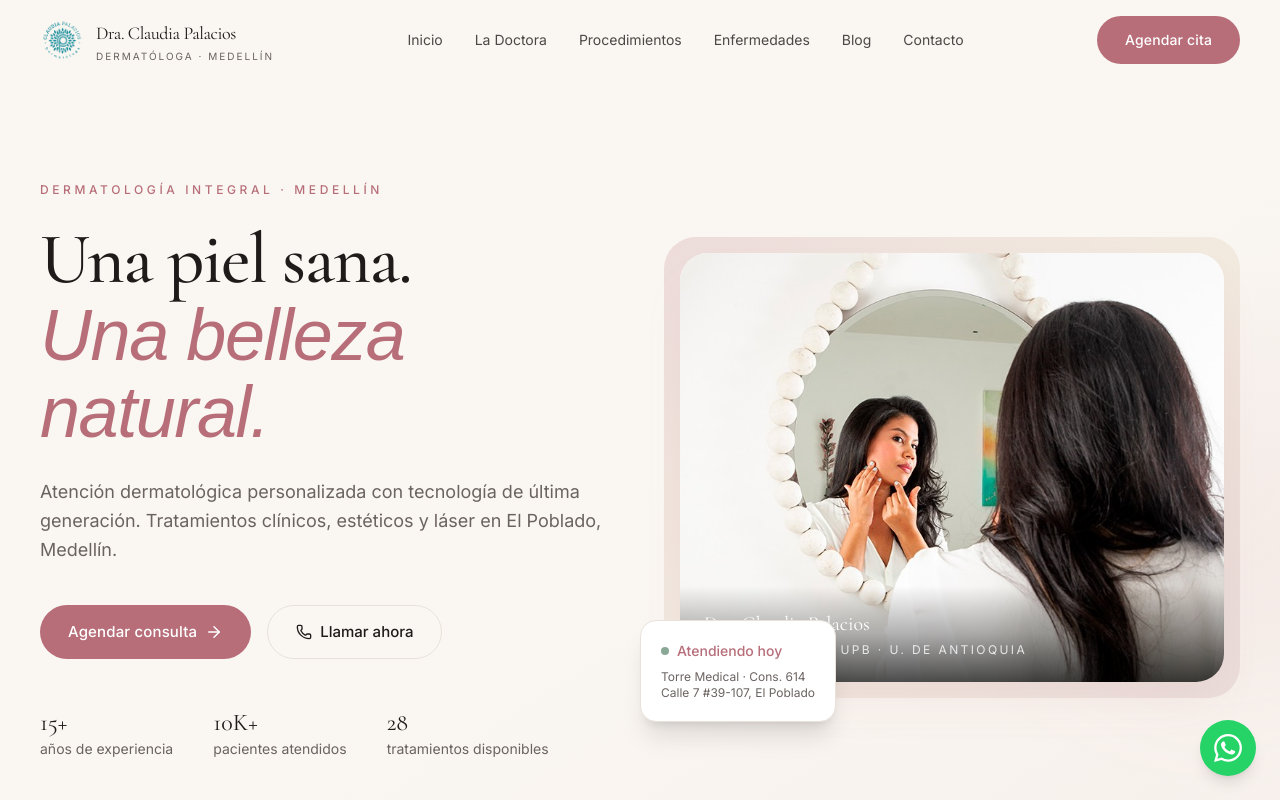
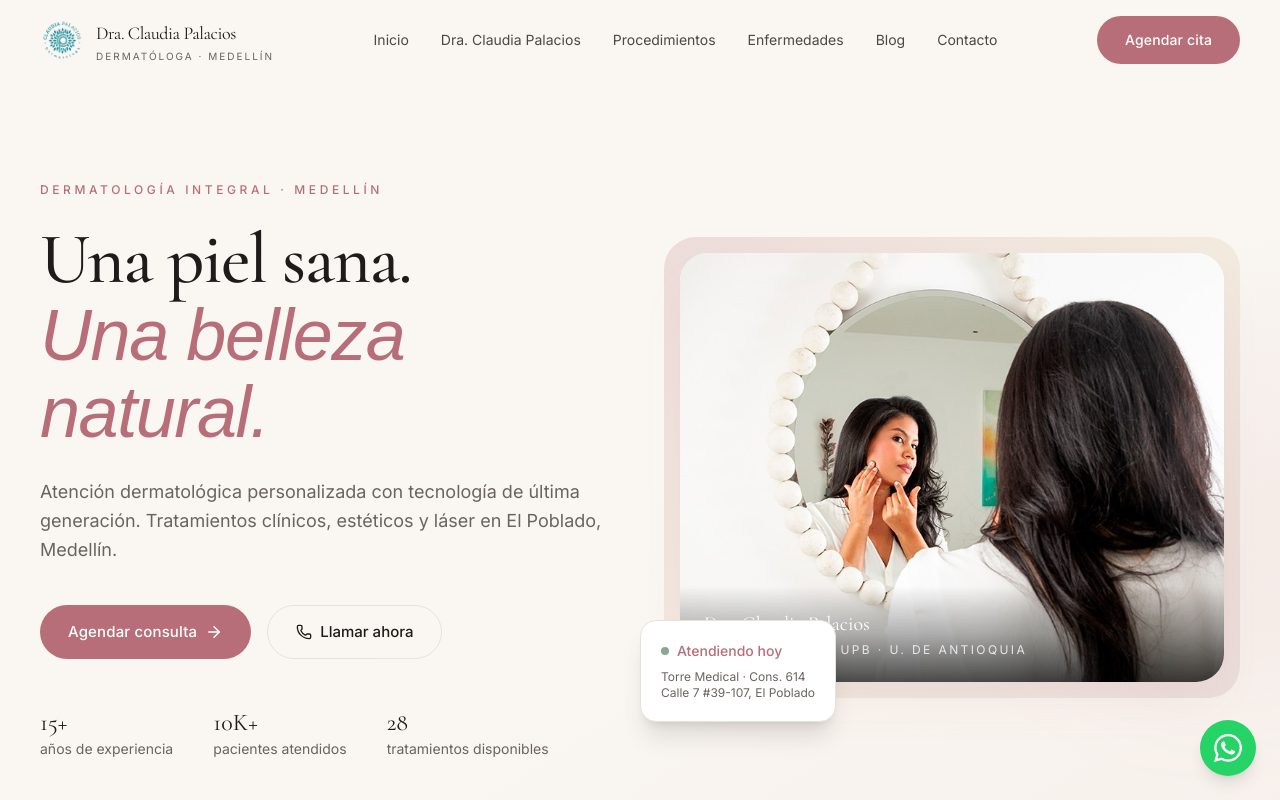
Before and after one commit to csanchezs9/Claudia_Palacios, a Next.js app: page / in a window 1280 px wide. Shown: the top 800 px of the page. Built offline with nearby package versions, Linux system fonts and the light colour scheme; a web font is replaced by a local one.

Commit message:
feat(header): rename nav item from "La Doctora" to "Dra. Claudia Palacios"

```diff
--- a/src/components/layout/header.tsx
+++ b/src/components/layout/header.tsx
@@ -8,7 +8,7 @@ import { cn, whatsappUrl } from "@/lib/utils";
 
 const NAV = [
   { href: "/", label: "Inicio" },
-  { href: "/sobre-la-doctora", label: "La Doctora" },
+  { href: "/sobre-la-doctora", label: "Dra. Claudia Palacios" },
   { href: "/procedimientos", label: "Procedimientos" },
   { href: "/enfermedades", label: "Enfermedades" },
   { href: "/blog", label: "Blog" },
```
